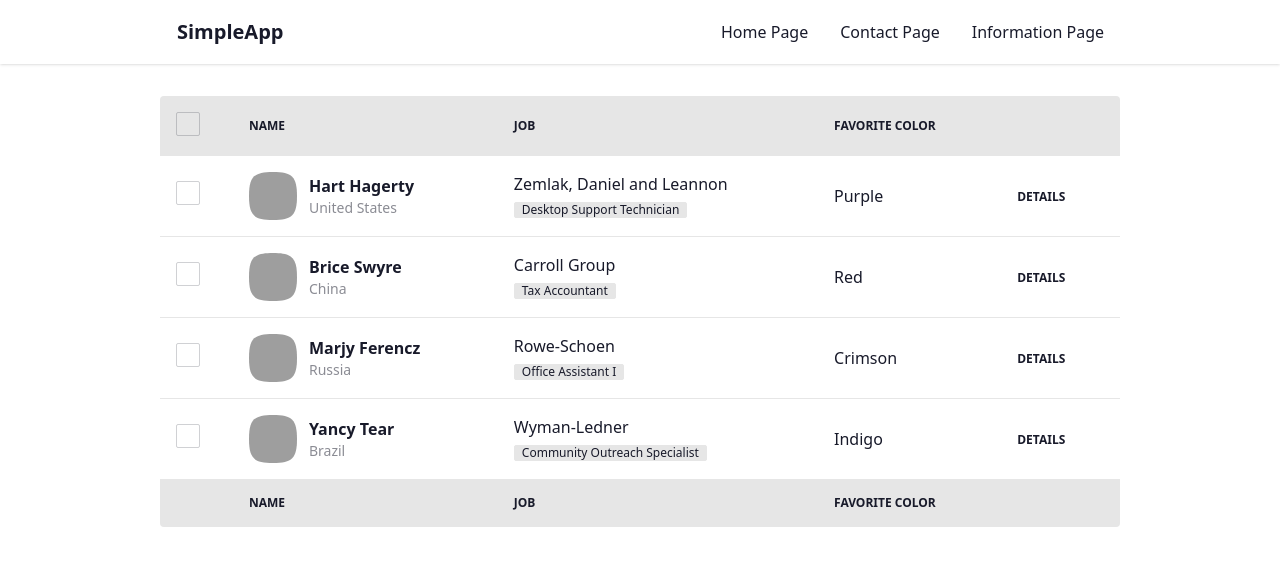
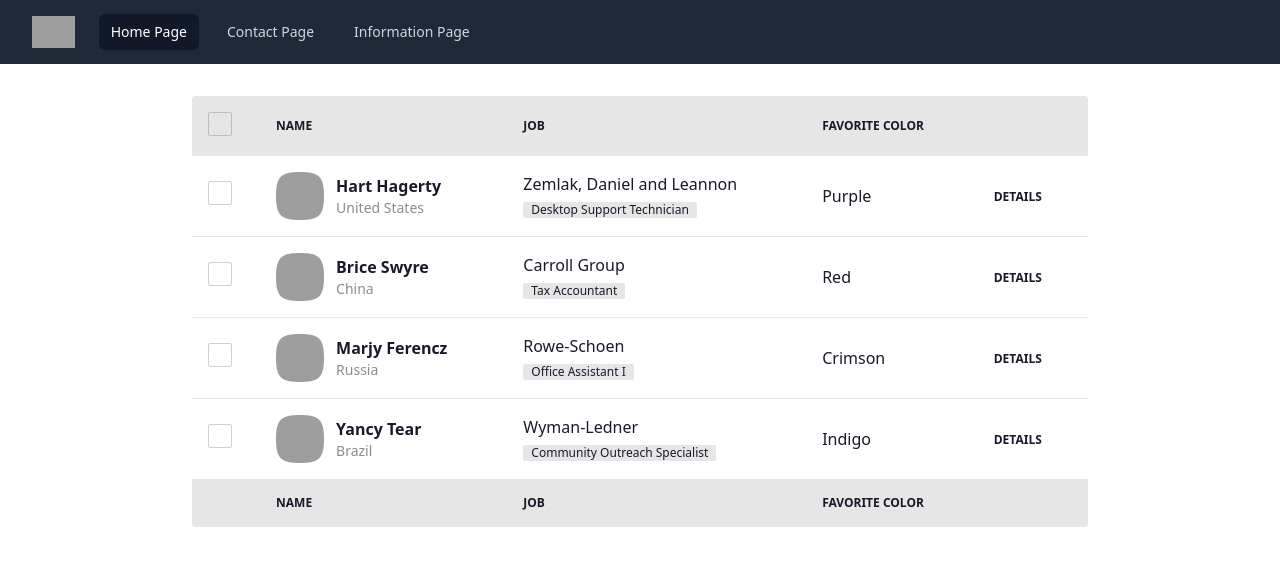
Before and after one commit to liemly98/simple-app, a React (Create React App) app: page / in a window 1280 px wide. Shown: the top 566 px of the page. Built offline with nearby package versions, Linux system fonts and the light colour scheme; grey boxes are pictures that could not be loaded.

Commit message:
- update responsive ui

```diff
--- a/package.json
+++ b/package.json
@@ -3,7 +3,8 @@
   "version": "0.1.0",
   "private": true,
   "dependencies": {
-    "@headlessui/react": "^1.5.0",
+    "@headlessui/react": "^1.6.6",
+    "@heroicons/react": "^2.0.8",
     "@testing-library/jest-dom": "^5.16.2",
     "@testing-library/react": "^12.1.4",
     "@testing-library/user-event": "^13.5.0",
--- a/src/App.tsx
+++ b/src/App.tsx
@@ -10,7 +10,7 @@
     <div>
       <NavigationBar />
 
-      <div className="px-40 mt-8">
+      <div className="px-4 mt-8 xl:px-40">
         <Routes>
           <Route path="/" element={<Home />} />
           <Route path="/contact" element={<Contact />} />
--- a/src/components/NavigationBar.tsx
+++ b/src/components/NavigationBar.tsx
@@ -1,28 +1,97 @@
 import React from "react";
 import { Link } from "react-router-dom";
+import { Disclosure } from "@headlessui/react";
+import { Bars3Icon, XMarkIcon } from "@heroicons/react/24/outline";
+
+const navigation = [
+  { name: "Home Page", href: "/", current: true },
+  { name: "Contact Page", href: "/contact", current: false },
+  { name: "Information Page", href: "/info", current: false },
+];
+
+function classNames(...classes: any) {
+  return classes.filter(Boolean).join(" ");
+}
 
 function NavigationBar() {
   return (
-    <div className="navbar bg-base-100 shadow px-40">
-      <div className="flex-1">
-        <a href="/" className="btn btn-ghost normal-case text-xl">
-          SimpleApp
-        </a>
-      </div>
-      <div className="flex-none">
-        <ul className="menu menu-horizontal p-0">
-          <li>
-            <Link to={"/"}>Home Page</Link>
-          </li>{" "}
-          <li>
-            <Link to={"/contact"}>Contact Page</Link>
-          </li>{" "}
-          <li>
-            <Link to={"/info"}>Information Page</Link>
-          </li>
-        </ul>
-      </div>
-    </div>
+    <Disclosure as="nav" className="bg-gray-800">
+      {({ open }) => (
+        <>
+          <div className="max-w-7xl mx-auto px-2 sm:px-6 lg:px-8">
+            <div className="relative flex items-center justify-between h-16">
+              <div className="absolute inset-y-0 left-0 flex items-center sm:hidden">
+                {/* Mobile menu button*/}
+                <Disclosure.Button className="inline-flex items-center justify-center p-2 rounded-md text-gray-400 hover:text-white hover:bg-gray-700 focus:outline-none focus:ring-2 focus:ring-inset focus:ring-white">
+                  <span className="sr-only">Open main menu</span>
+                  {open ? (
+                    <XMarkIcon className="block h-6 w-6" aria-hidden="true" />
+                  ) : (
+                    <Bars3Icon className="block h-6 w-6" aria-hidden="true" />
+                  )}
+                </Disclosure.Button>
+              </div>
+              <div className="flex-1 flex items-center justify-center sm:items-stretch sm:justify-start">
+                <div className="flex-shrink-0 flex items-center">
+                  <Link to="/">
+                    <img
+                      className="block lg:hidden h-8 w-auto"
+                      src="https://tailwindui.com/img/logos/workflow-mark.svg?color=indigo&shade=500"
+                      alt="Workflow"
+                    />
+                    <img
+                      className="hidden lg:block h-8 w-auto"
+                      src="https://tailwindui.com/img/logos/workflow-mark.svg?color=indigo&shade=500"
+                      alt="Workflow"
+                    />
+                  </Link>
+                </div>
+                <div className="hidden sm:block sm:ml-6">
+                  <div className="flex space-x-4">
+                    {navigation.map((item) => (
+                      <Link
+                        key={item.name}
+                        to={item.href}
+                        className={classNames(
+                          item.current
+                            ? "bg-gray-900 text-white"
+                            : "text-gray-300 hover:bg-gray-700 hover:text-white",
+                          "px-3 py-2 rounded-md text-sm font-medium"
+                        )}
+                        aria-current={item.current ? "page" : undefined}
+                      >
+                        {item.name}
+                      </Link>
+                    ))}
+                  </div>
+                </div>
+              </div>
+            </div>
+          </div>
+
+          <Disclosure.Panel className="sm:hidden">
+            <div className="px-2 pt-2 pb-3 space-y-1">
+              {navigation.map((item) => (
+                <Disclosure.Button
+                  key={item.name}
+                  as="a"
+                  href={item.href}
+                  className={classNames(
+                    item.current
+                      ? "bg-gray-900 text-white"
+                      : "text-gray-300 hover:bg-gray-700 hover:text-white",
+                    "block px-3 py-2 rounded-md text-base font-medium"
+                  )}
+                  aria-current={item.current ? "page" : undefined}
+                >
+                  {item.name}
+                </Disclosure.Button>
+              ))}
+            </div>
+          </Disclosure.Panel>
+        </>
+      )}
+    </Disclosure>
   );
 }
 
--- a/src/pages/Contact.tsx
+++ b/src/pages/Contact.tsx
@@ -2,8 +2,8 @@
 
 function Contact() {
   return (
-    <div className="flex items-center justify-center">
-      <div className="w-1/2">
+    <div className="flex items-center justify-center ">
+      <div className="w-full mx-auto px-2 sm:px-6 lg:px-8">
         <div className="w-full">
           <div className="form-control w-full">
             <label className="label">
--- a/src/pages/Home.tsx
+++ b/src/pages/Home.tsx
@@ -3,7 +3,7 @@
 function Home() {
   return (
     <div>
-      <div className="overflow-x-auto w-full">
+      <div className="w-7xl mx-auto px-2 sm:px-6 lg:px-8 overflow-y-auto">
         <table className="table w-full">
           <thead>
             <tr>
--- a/src/pages/Info.tsx
+++ b/src/pages/Info.tsx
@@ -3,7 +3,7 @@
 function Info() {
   return (
     <div>
-      <div className="grid grid-cols-4 gap-8">
+      <div className="grid grid-cols-1 md:grid-cols-2 xl:grid-cols-4 gap-8">
         <div className="mockup-code">
           <pre data-prefix="$">
             <code>npm i daisyui</code>
```
Also changed, not shown: 1 other file (tests, documents, lock files or other folders).
